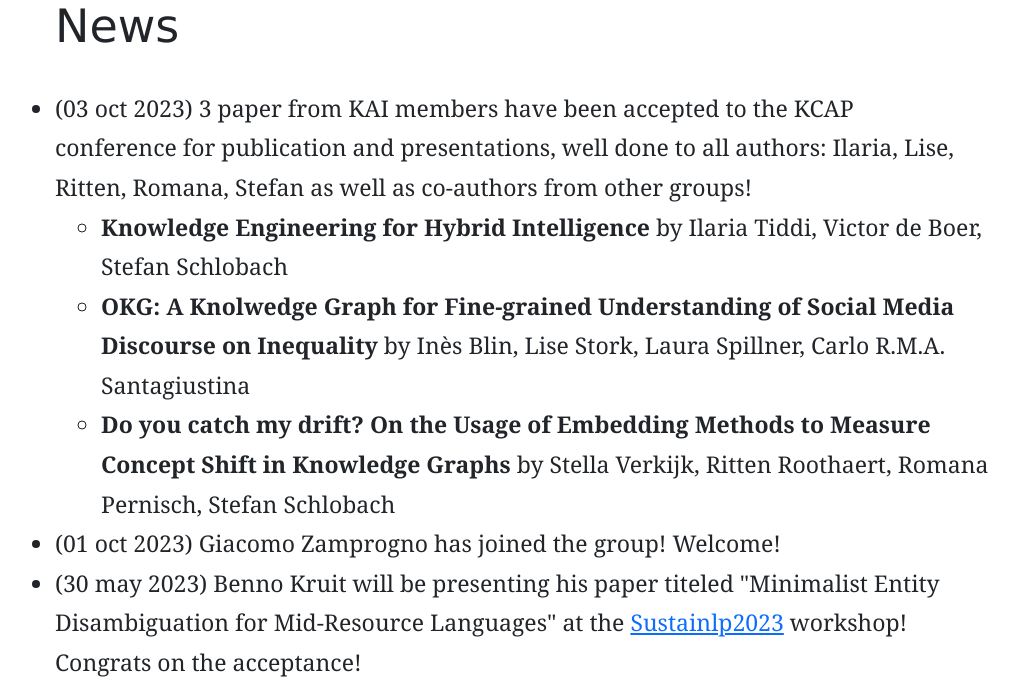
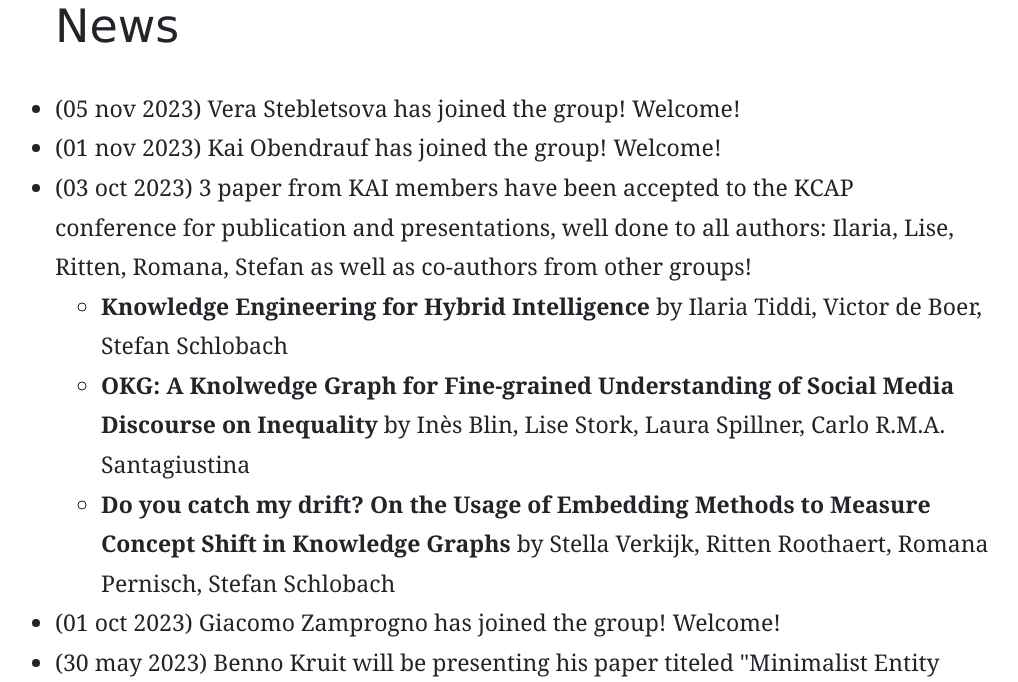
Before and after one commit to kai-vu/site, a Jekyll site: the page built from index.md, in a window 1280 px wide and 900 px high, scrolled down 1193 px, cut to the strip 218-900 px from the top of the window. Shown: the whole strip, without its empty margins (158-1176 px from the left). Built offline with Jekyll 4.4.1, drawn with Linux system fonts in a browser that asks for light colours.

Commit message:
News added!

```diff
--- a/index.md
+++ b/index.md
@@ -19,6 +19,8 @@ We combine foundational theory and applied methods such as computational logic,
 
 ## News
 <ul>
+    <li> (05 nov 2023) Vera Stebletsova has joined the group! Welcome! </li>
+    <li> (01 nov 2023) Kai Obendrauf has joined the group! Welcome! </li>
     <li> (03 oct 2023) 3 paper from KAI members have been accepted to the KCAP conference for publication and presentations, well done to all authors: Ilaria, Lise, Ritten, Romana, Stefan as well as co-authors from other groups!
     <ul>
         <li><b>Knowledge Engineering for Hybrid Intelligence</b> by Ilaria Tiddi, Victor de Boer, Stefan Schlobach</li>
```
